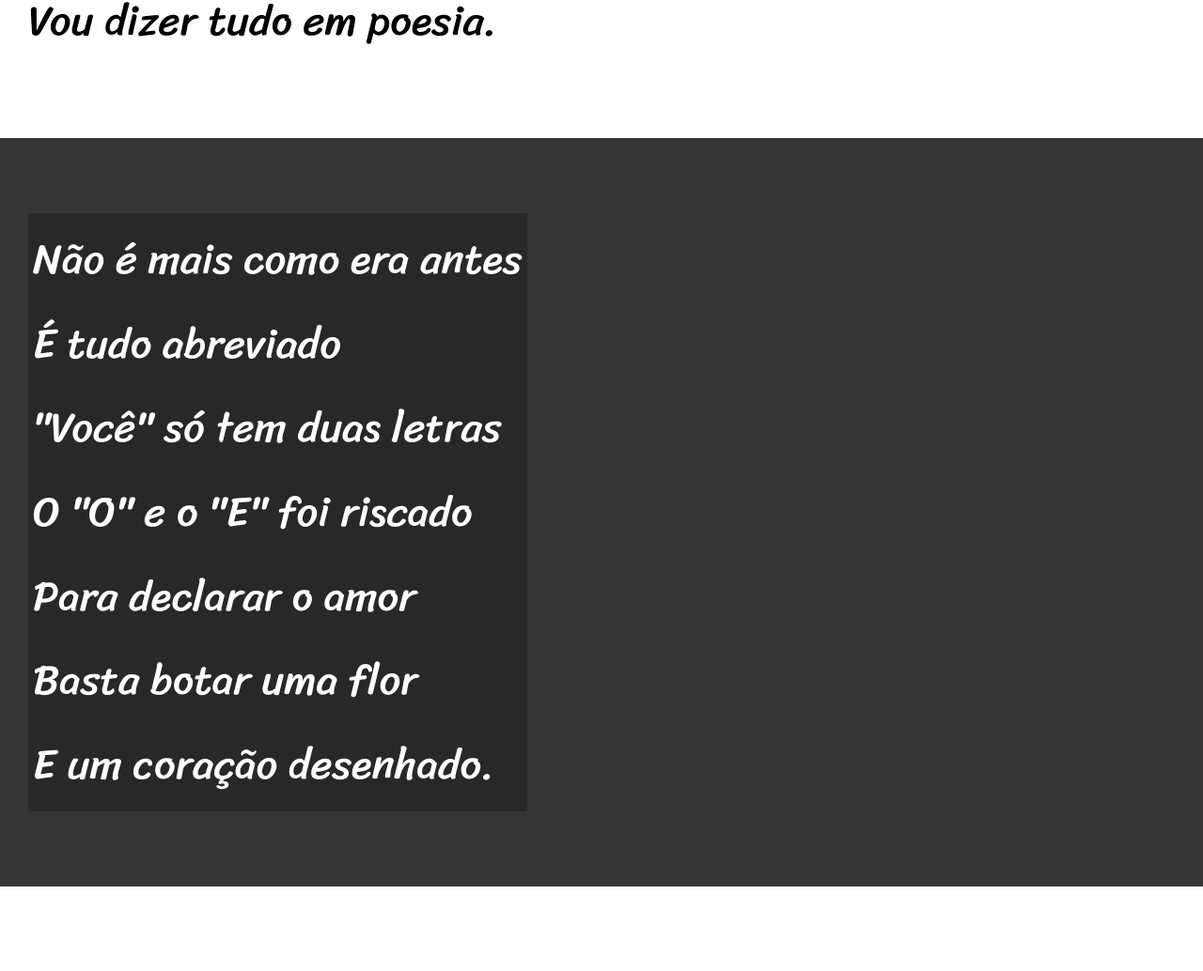
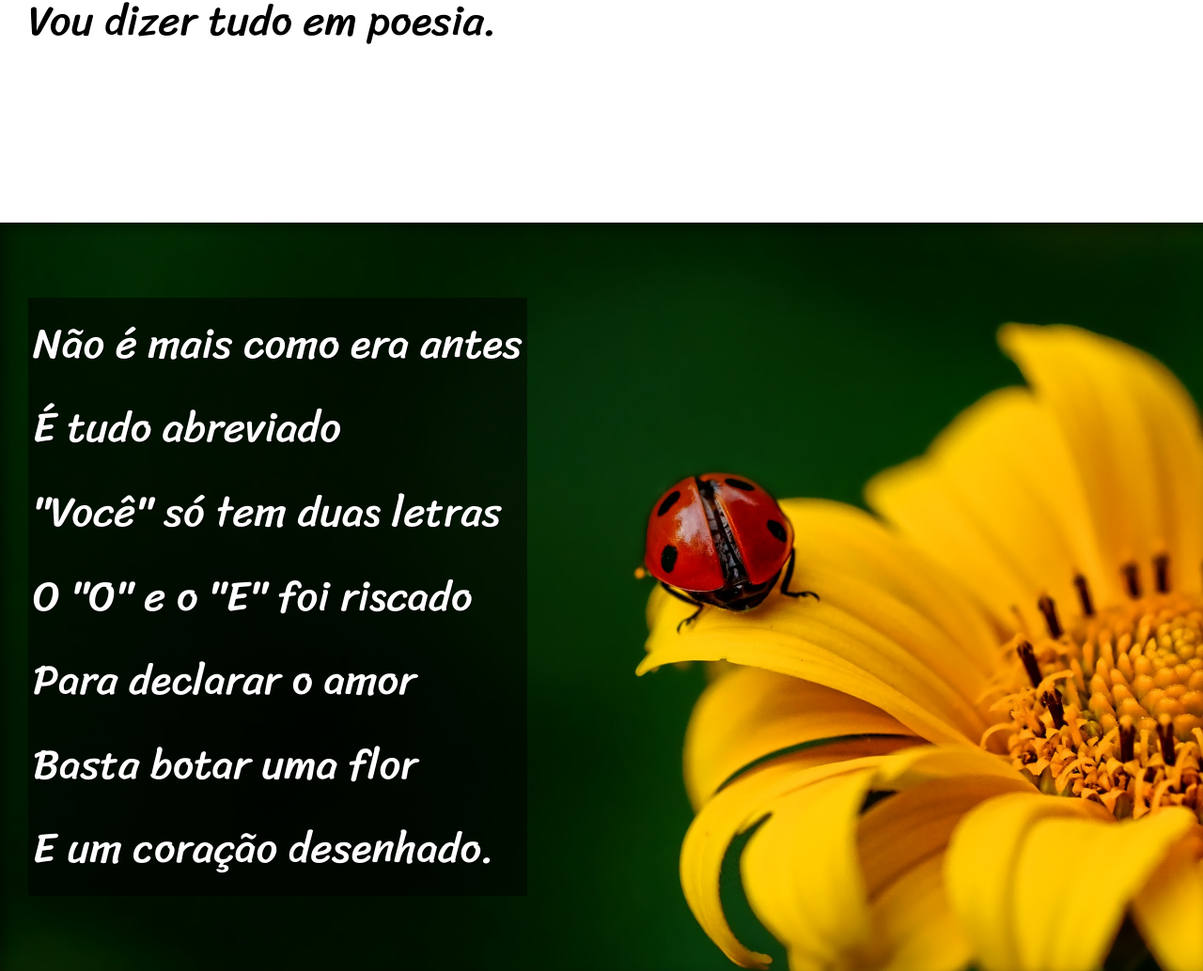
Before and after one commit to thiagoburger/HTML-CSS, a plain HTML site: page desafio/index.html in a window 1280 px wide. Shown: the part 900-1934 px from the top of the page at 94% size. Drawn offline with Linux system fonts and the light colour scheme.

Commit message:
projeto atualizado

```diff
--- a/desafio/estilo/style.css
+++ b/desafio/estilo/style.css
@@ -56,6 +56,9 @@ section {
     font-family: var(--fonte3);
     font-size: 3.5vw;
 }
+section > p {
+padding-bottom: 2em;
+}
 
 section.normal {
     background-color: white;
@@ -65,12 +68,26 @@ section.normal {
 section.imagem {
     background-color: rgb(53, 53, 53);
     color: white;
+    box-shadow: inset 6px 6px 13px 0px rgba(0, 0, 0, 0.425);
+    background-size: cover;
+    background-attachment: fixed;
 }
 
 section.imagem > p {
     display: inline-block;
     padding: 5px;
-    background-color:  rgba(0, 0, 0, 0.253);
+    background-color:  rgba(0, 0, 0, 0.514);
+    text-shadow: 1px 1px 0px black;
+}
+
+section#img01 {
+background-image: url('../imagens/background001.jpg');
+background-position: right center;
+
+}
+section#img02 {
+background-image: url('../imagens/background002.jpg');
+
 }
 
 footer{
--- a/desafio/index.html
+++ b/desafio/index.html
@@ -25,7 +25,7 @@
         </p>
 </section>
 
-    <section class="imagem">
+    <section class="imagem" id="img01">
         <p>
             Não é mais como era antes <br>
             É tudo abreviado <br>
@@ -59,7 +59,7 @@
         </p>
     </section>
 
-    <section class="imagem">
+    <section class="imagem" id="img02">
         <p>
             Tenho saudade das cartas <br>
             Escritas com a própria mão <br>
```
